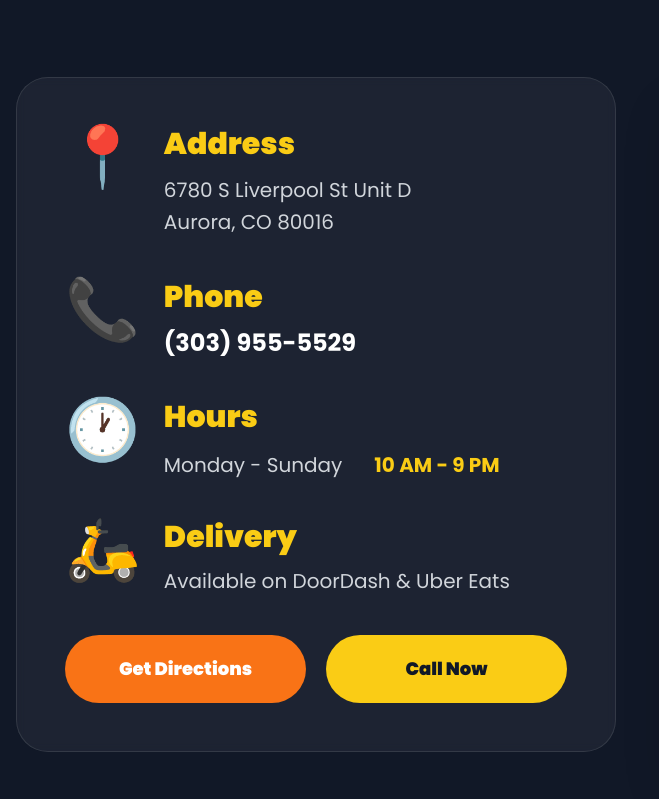
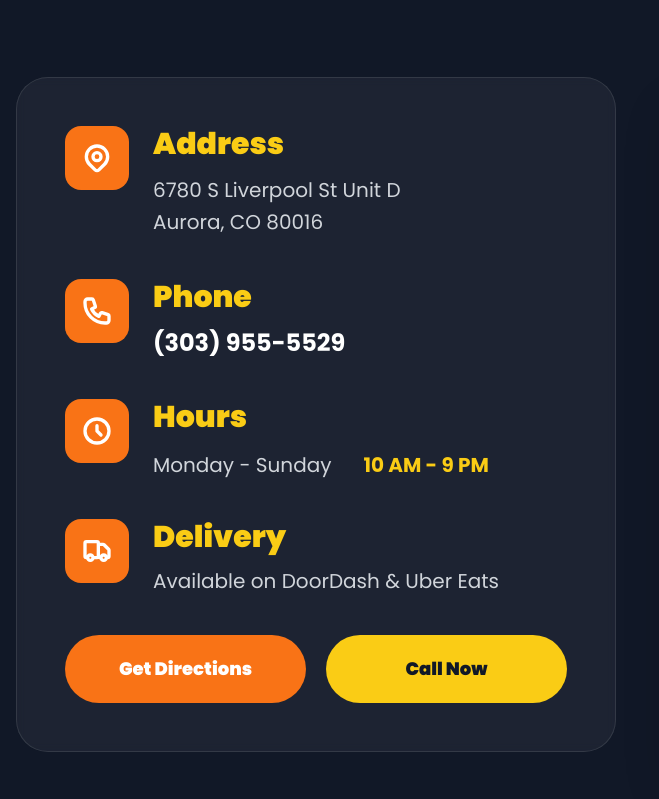
Before and after one commit to saulsantana2026/senor-chicken, a plain HTML site: page index.html in a window 1280 px wide. Shown: the part 3981-4780 px from the top of the page, 0-659 px from the left. Drawn offline with nearby package versions, Linux system fonts and the light colour scheme.

Commit message:
✨ Professional SVG icons + corrected map location

```diff
--- a/index.html
+++ b/index.html
@@ -411,7 +411,12 @@
                     <div class="bg-white/5 backdrop-blur-sm rounded-[2rem] p-12 border border-white/10">
                         <div class="space-y-10">
                             <div class="flex items-start gap-6">
-                                <span class="text-6xl">📍</span>
+                                <div class="w-16 h-16 bg-fire-500 rounded-2xl flex items-center justify-center flex-shrink-0">
+                                    <svg class="w-8 h-8 text-white" fill="none" stroke="currentColor" viewBox="0 0 24 24">
+                                        <path stroke-linecap="round" stroke-linejoin="round" stroke-width="2.5" d="M17.657 16.657L13.414 20.9a1.998 1.998 0 01-2.827 0l-4.244-4.243a8 8 0 1111.314 0z"></path>
+                                        <path stroke-linecap="round" stroke-linejoin="round" stroke-width="2.5" d="M15 11a3 3 0 11-6 0 3 3 0 016 0z"></path>
+                                    </svg>
+                                </div>
                                 <div>
                                     <p class="font-black text-3xl mb-3 text-yellow-400">Address</p>
                                     <p class="text-xl text-gray-300 leading-relaxed">
@@ -422,7 +427,11 @@
                             </div>
 
                             <div class="flex items-start gap-6">
-                                <span class="text-6xl">📞</span>
+                                <div class="w-16 h-16 bg-fire-500 rounded-2xl flex items-center justify-center flex-shrink-0">
+                                    <svg class="w-8 h-8 text-white" fill="none" stroke="currentColor" viewBox="0 0 24 24">
+                                        <path stroke-linecap="round" stroke-linejoin="round" stroke-width="2.5" d="M3 5a2 2 0 012-2h3.28a1 1 0 01.948.684l1.498 4.493a1 1 0 01-.502 1.21l-2.257 1.13a11.042 11.042 0 005.516 5.516l1.13-2.257a1 1 0 011.21-.502l4.493 1.498a1 1 0 01.684.949V19a2 2 0 01-2 2h-1C9.716 21 3 14.284 3 6V5z"></path>
+                                    </svg>
+                                </div>
                                 <div>
                                     <p class="font-black text-3xl mb-3 text-yellow-400">Phone</p>
                                     <a href="tel:+13039555529" class="text-2xl font-bold hover:text-yellow-400 transition">
@@ -432,7 +441,11 @@
                             </div>
 
                             <div class="flex items-start gap-6">
-                                <span class="text-6xl">🕐</span>
+                                <div class="w-16 h-16 bg-fire-500 rounded-2xl flex items-center justify-center flex-shrink-0">
+                                    <svg class="w-8 h-8 text-white" fill="none" stroke="currentColor" viewBox="0 0 24 24">
+                                        <path stroke-linecap="round" stroke-linejoin="round" stroke-width="2.5" d="M12 8v4l3 3m6-3a9 9 0 11-18 0 9 9 0 0118 0z"></path>
+                                    </svg>
+                                </div>
                                 <div>
                                     <p class="font-black text-3xl mb-4 text-yellow-400">Hours</p>
                                     <div class="space-y-3 text-xl">
@@ -445,7 +458,11 @@
                             </div>
 
                             <div class="flex items-start gap-6">
-                                <span class="text-6xl">🛵</span>
+                                <div class="w-16 h-16 bg-fire-500 rounded-2xl flex items-center justify-center flex-shrink-0">
+                                    <svg class="w-8 h-8 text-white" fill="none" stroke="currentColor" viewBox="0 0 24 24">
+                                        <path stroke-linecap="round" stroke-linejoin="round" stroke-width="2.5" d="M13 16V6a1 1 0 00-1-1H4a1 1 0 00-1 1v10a1 1 0 001 1h1m8-1a1 1 0 01-1 1H9m4-1V8a1 1 0 011-1h2.586a1 1 0 01.707.293l3.414 3.414a1 1 0 01.293.707V16a1 1 0 01-1 1h-1m-6-1a1 1 0 001 1h1M5 17a2 2 0 104 0m-4 0a2 2 0 114 0m6 0a2 2 0 104 0m-4 0a2 2 0 114 0"></path>
+                                    </svg>
+                                </div>
                                 <div>
                                     <p class="font-black text-3xl mb-3 text-yellow-400">Delivery</p>
                                     <p class="text-xl text-gray-300">Available on DoorDash & Uber Eats</p>
@@ -474,7 +491,7 @@
                 <!-- Map -->
                 <div class="rounded-[2rem] overflow-hidden shadow-2xl h-[700px] border-8 border-white/10">
                     <iframe
-                        src="https://www.google.com/maps/embed?pb=!1m18!1m12!1m3!1d3076.8!2d-104.8!3d39.6!2m3!1f0!2f0!3f0!3m2!1i1024!2i768!4f13.1!3m3!1m2!1s0x0%3A0x0!2zMznCsDM2JzAwLjAiTiAxMDTCsDQ4JzAwLjAiVw!5e0!3m2!1sen!2sus!4v1234567890"
+                        src="https://www.google.com/maps/embed/v1/place?key=AIzaSyBFw0Qbyq9zTFTd-tUY6dZWTgaQzuU17R8&q=6780+S+Liverpool+St+Unit+D+Aurora+CO+80016&zoom=15"
                         width="100%"
                         height="100%"
                         style="border:0;"
```
